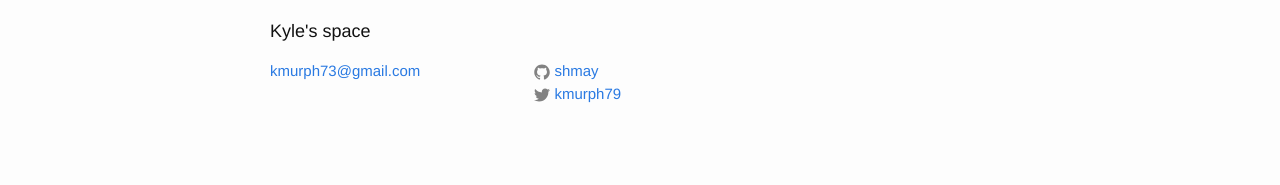
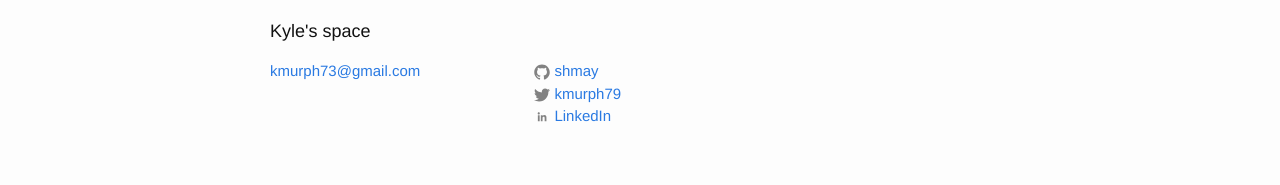
Before and after one commit to kmurph73/kmurph73.github.com, a Jekyll site: the page built from _posts/2014-01-01-drag-w-gmaps.markdown, in a window 1280 px wide. Shown: the part 786-971 px from the top of the page. Built offline with Jekyll 4.4.1, drawn with Linux system fonts in a browser that asks for light colours.

Commit message:
linkedin

```diff
--- a/_config.yml
+++ b/_config.yml
@@ -6,6 +6,7 @@ description: > # this means to ignore newlines until "baseurl:"
 baseurl: "" # the subpath of your site, e.g. /blog/
 twitter_username: kmurph79
 github_username:  shmay
+linkedin_username: kyle-murphy-4717909a
 
 # Build settings
 markdown: kramdown
--- a/_includes/footer.html
+++ b/_includes/footer.html
@@ -41,6 +41,17 @@
             </a>
           </li>
           {% endif %}
+
+          {% if site.linkedin_username %}
+          <li>
+            <a href="https://www.linkedin.com/in/{{site.linkedin_username}}">
+              <span class="icon">
+                <svg viewBox="0 0 512 512"><path d="M186.4 142.4c0 19-15.3 34.5-34.2 34.5 -18.9 0-34.2-15.4-34.2-34.5 0-19 15.3-34.5 34.2-34.5C171.1 107.9 186.4 123.4 186.4 142.4zM181.4 201.3h-57.8V388.1h57.8V201.3zM273.8 201.3h-55.4V388.1h55.4c0 0 0-69.3 0-98 0-26.3 12.1-41.9 35.2-41.9 21.3 0 31.5 15 31.5 41.9 0 26.9 0 98 0 98h57.5c0 0 0-68.2 0-118.3 0-50-28.3-74.2-68-74.2 -39.6 0-56.3 30.9-56.3 30.9v-25.2H273.8z"/></svg>
+              </span>
+              <span class="username">LinkedIn</span>
+            </a>
+          </li>
+          {% endif %}
         </ul>
       </div>
 
```
